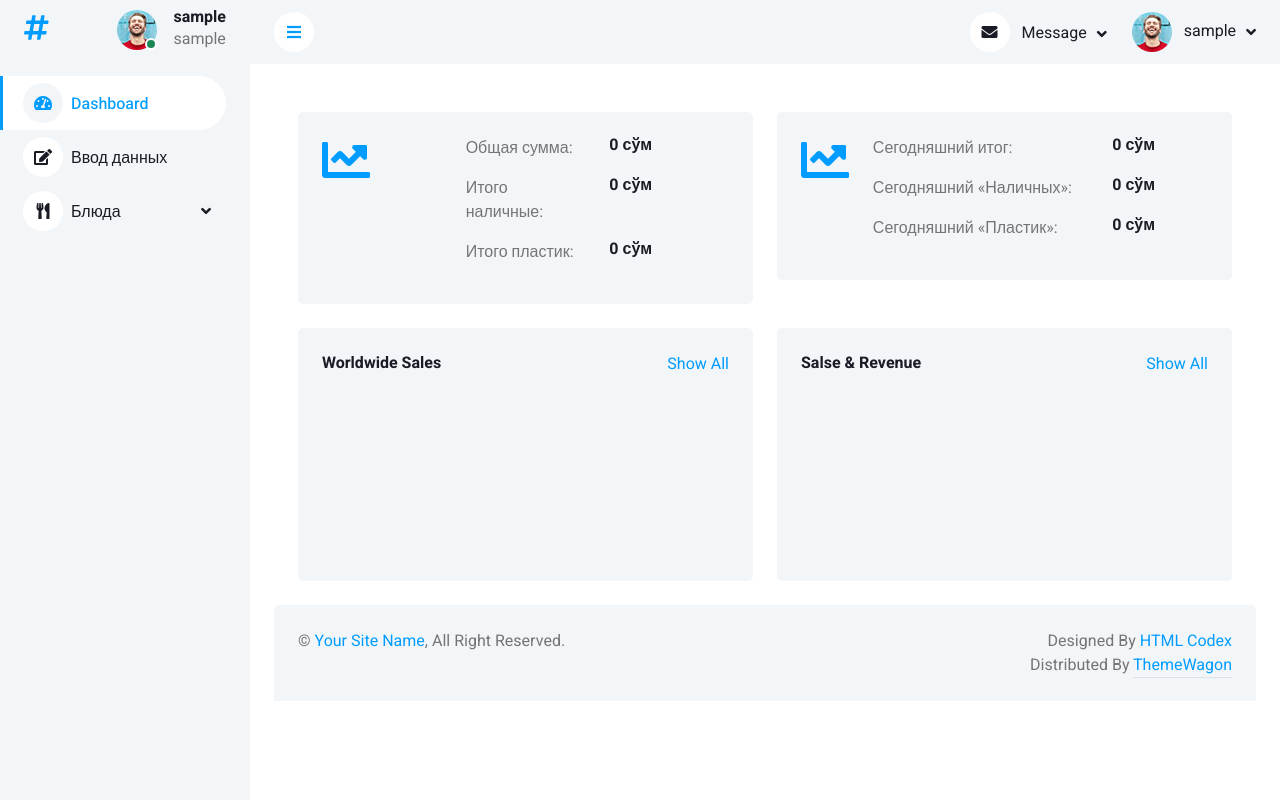
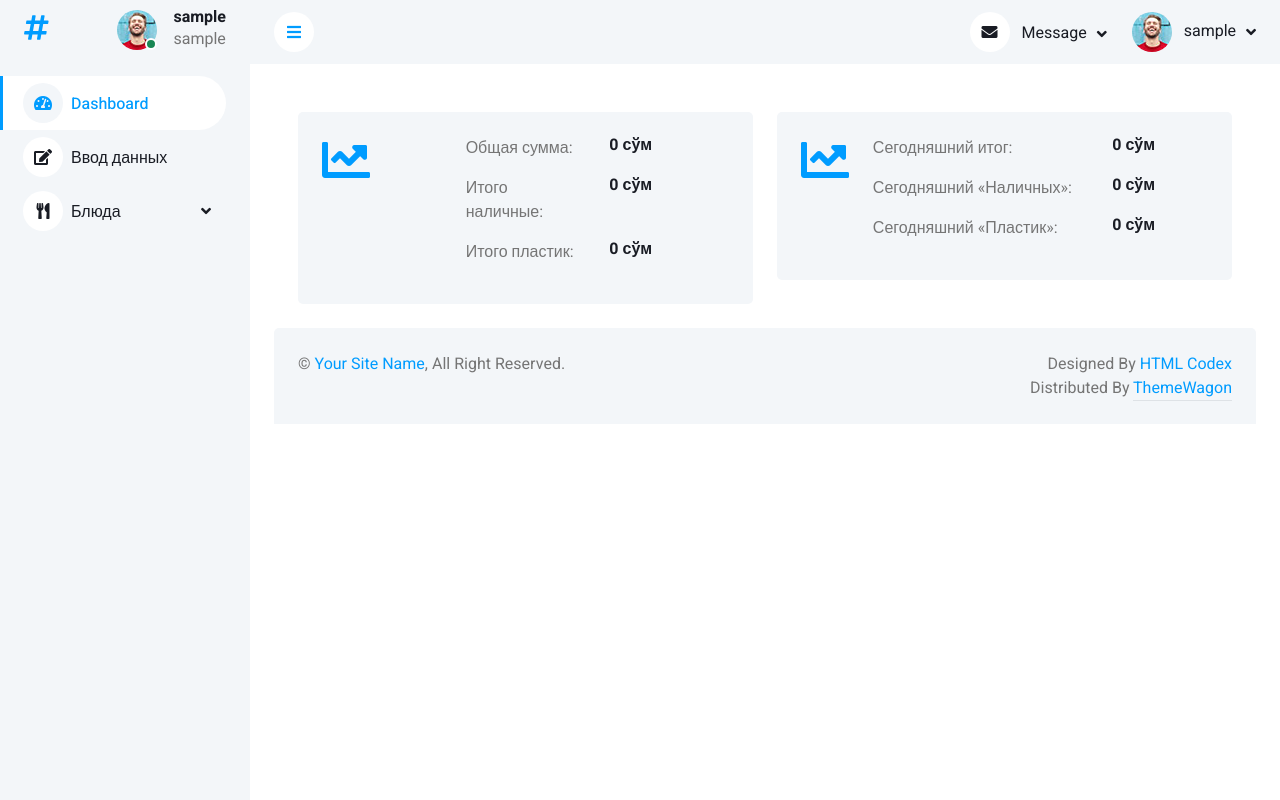
Before and after one commit to RozumbetovBabur/Monitoring, a Django app: page /grafika/ in a window 1280 px wide. Run offline with Django 4.2, Linux system fonts and the light colour scheme; the visitor is signed in with stand-in values (Sample User, id 1); data that the repository does not hold is empty; a map, chart or similar area stays blank; some libraries are stand-ins or nearby versions.

Commit message:
Grafika delete

```diff
--- a/templates/grafika.html
+++ b/templates/grafika.html
@@ -77,33 +77,4 @@
                 </div>
             </div>
             <!-- Sale & Revenue End -->
-
-
-            <!-- Sales Chart Start -->
-            <div class="container-fluid pt-4 px-4">
-                <div class="row g-4">
-                    <div class="col-sm-12 col-xl-6">
-                        <div class="bg-light text-center rounded p-4">
-                            <div class="d-flex align-items-center justify-content-between mb-4">
-                                <h6 class="mb-0">Worldwide Sales</h6>
-                                <a href="">Show All</a>
-                            </div>
-                            <canvas id="worldwide-sales"></canvas>
-
-                        </div>
-                    </div>
-                    <div class="col-sm-12 col-xl-6">
-                        <div class="bg-light text-center rounded p-4">
-                            <div class="d-flex align-items-center justify-content-between mb-4">
-                                <h6 class="mb-0">Salse & Revenue</h6>
-                                <a href="">Show All</a>
-                            </div>
-                            <canvas id="salse-revenue"></canvas>
-                        </div>
-                    </div>
-                </div>
-            </div>
-            <!-- Sales Chart End -->
-
-
 {% endblock grafika %}
```
